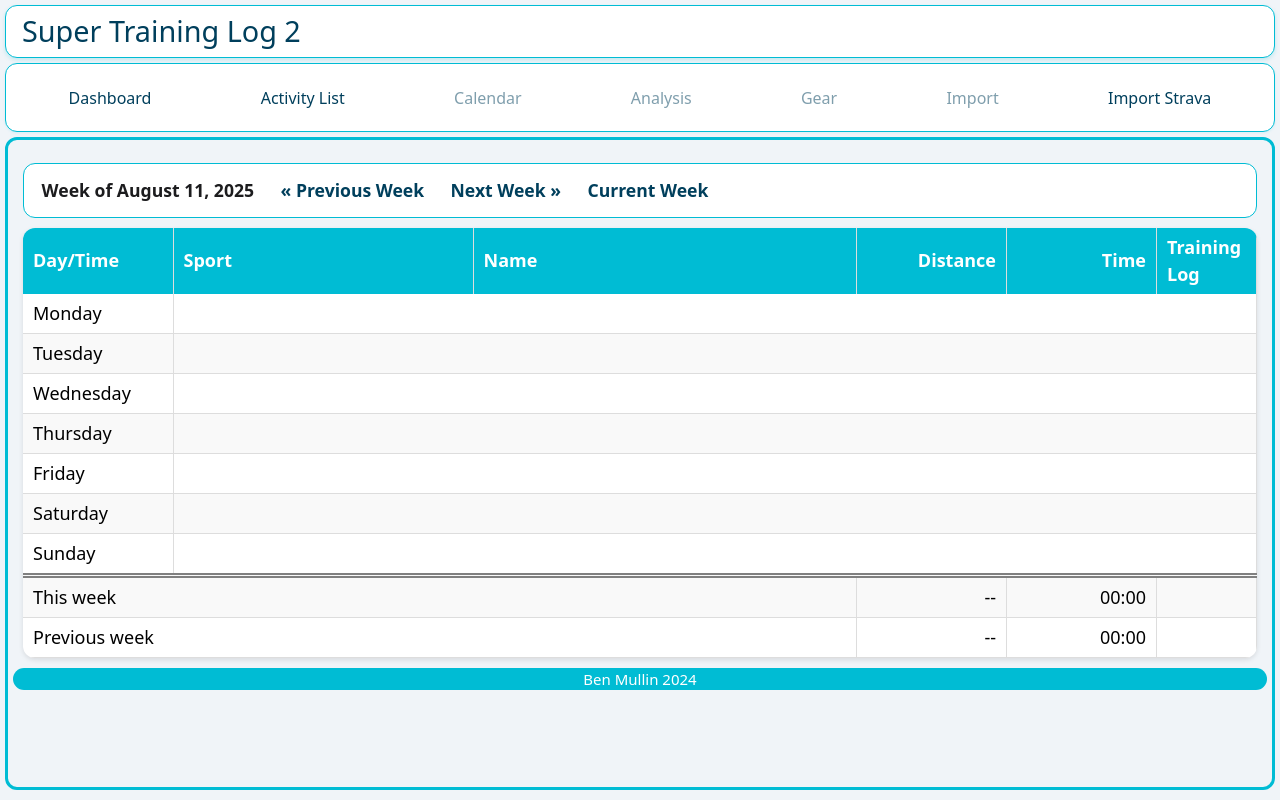
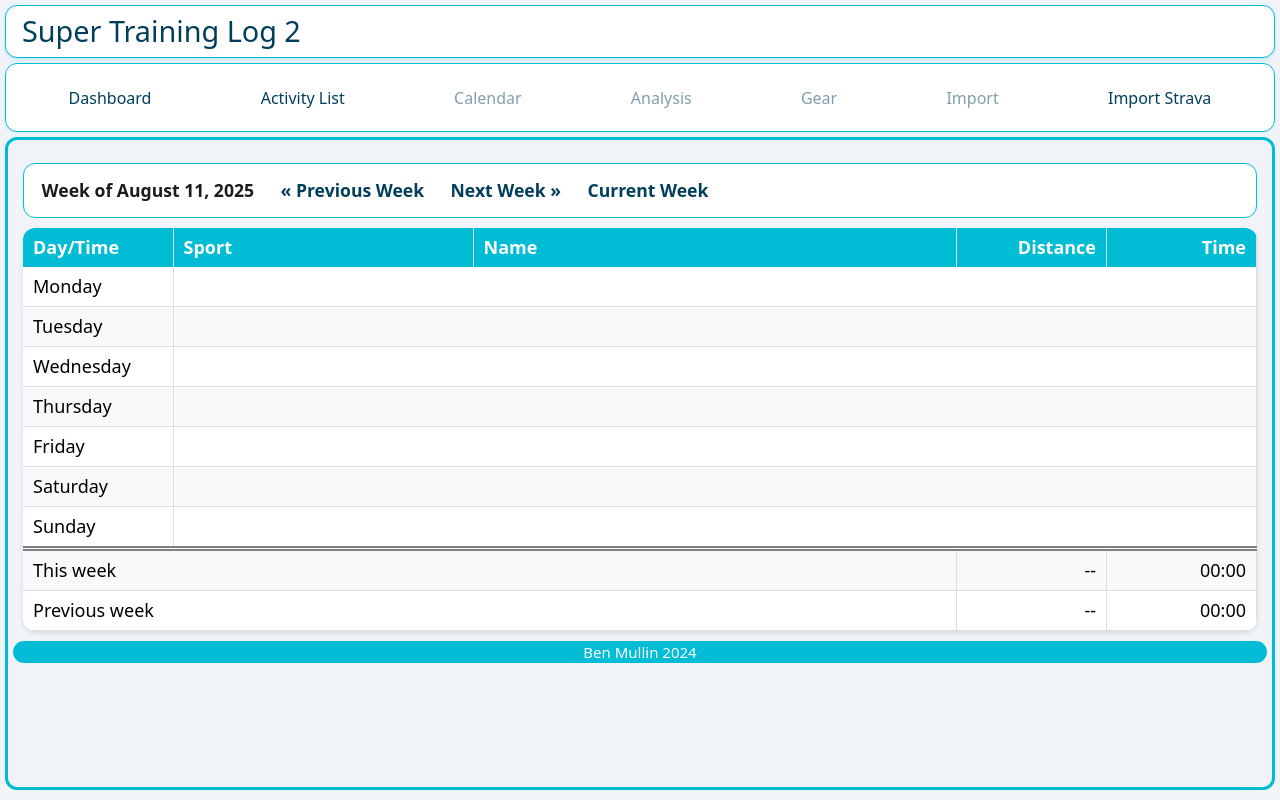
Before and after one commit to btmullin/supertl2, a Flask app: page / in a window 1280 px wide. Run offline with Flask 3, Linux system fonts and the light colour scheme; data that the repository does not hold is empty; parts of the project's set-up code (start-up, migrations or seed data) failed here and were passed over.

Commit message:
Dashboard for training only and minor updates to the activity list view.

```diff
--- a/apps/backend/app/static/main.css
+++ b/apps/backend/app/static/main.css
@@ -367,13 +367,14 @@ button:hover {
   border-right: 1px solid #ddd;  /* Light gray divider */
 }
 
-.col-date     { width: 150px; }
-.col-sport    { width: 300px; }
+.col-date       { width: 150px; }
+.col-date-time  { width: 220px; }
+.col-sport      { width: 300px; }
 /* .col-name     { width: 400px; } */
-.col-distance { width: 150px; }
-.col-time     { width: 150px; }
-.col-extra    { width: 100px; }
-.col-training { width: 100px; }
+.col-distance   { width: 150px; }
+.col-time       { width: 150px; }
+.col-extra      { width: 100px; }
+.col-training   { width: 100px; }
 
 .styled-table th.col-time,
 .styled-table th.col-distance,
--- a/apps/backend/app/templates/activitylist.html
+++ b/apps/backend/app/templates/activitylist.html
@@ -15,7 +15,7 @@
       </thead>
       {% for activity in activities %}
       <tr onclick="window.location='{{ url_for('views.edit_extra', id=activity.activityId, next=request.full_path) }}'" style="cursor: pointer;">
-          <td class="col-date">{{ activity.startDateTime | pretty_datetime }}</td>
+          <td class="col-date-time">{{ activity.startDateTime | pretty_datetime }}</td>
           <td class="col-sport">{{ activity.sportType }}</td>
           <td class="col-name">{{ activity.name }}</td>
           <td class="col-distance">{{ activity.distance | km }}</td>
--- a/apps/backend/app/templates/dashboard.html
+++ b/apps/backend/app/templates/dashboard.html
@@ -20,7 +20,6 @@
           <th class="col-name">Name</th>
           <th class="col-distance">Distance</th>
           <th class="col-time">Time</th>
-          <th>Training Log</th>
         </tr>
       </thead>
       <tbody>
@@ -41,7 +40,6 @@
               <td class="col-name">{{ activity.name }}</td>
               <td class="col-distance">{{ activity.distance | km }}</td>
               <td class="col-time">{{ activity.movingTimeInSeconds | format_duration }}</td>
-              <td class="col-extra">{% if activity.training_log is not none %}✅{% else %}❌{% endif %}</td>
             </tr>
           {% else %}
             <!-- Multiple activities, first row has day of week and daily summary, then each activity gets its own row with just the time -->
@@ -50,7 +48,6 @@
               <td colspan="2"></td>
               <td class="col-distance-summary">{{ daily_summaries[day].total_distance | km }}</td>
               <td class="col-time-summary">{{ daily_summaries[day].total_duration | format_duration }}</td>
-              <td class="col-extra"></td>
             </tr>
             {% for activity in activities %}
             <tr onclick="window.location='{{ url_for('views.edit_extra', id=activity.activityId, next=request.full_path) }}'" style="cursor: pointer;">
@@ -59,7 +56,6 @@
               <td class="col-name">{{ activity.name }}</td>
               <td class="col-distance">{{ activity.distance | km }}</td>
               <td class="col-time">{{ activity.movingTimeInSeconds | format_duration }}</td>
-              <td class="col-extra">{% if activity.training_log is not none %}✅{% else %}❌{% endif %}</td>
             </tr>
             {% endfor %}
           {% endif %}
@@ -68,13 +64,11 @@
           <td colspan="3">This week</td>
           <td class="col-distance">{{ week_summary.total_distance | km }}</td>
           <td class="col-time">{{ week_summary.total_duration | format_duration }}</td>
-          <td class="col-extra"></td>
         </tr>
         <tr>
           <td colspan="3">Previous week</td>
           <td class="col-distance">{{ previous_week_summary.total_distance | km }}</td>
           <td class="col-time">{{ previous_week_summary.total_duration | format_duration }}</td>
-          <td class="col-extra"></td>
       </tbody>
     </table>
   </div>
--- a/apps/backend/app/views.py
+++ b/apps/backend/app/views.py
@@ -23,7 +23,7 @@ from .forms.EditExtraForm import EditExtraForm
 from .models import StravaActivity, WorkoutType, TrainingLogData, Category
 from .db.base import sqla_db
 
-PER_PAGE = 18
+PER_PAGE = 25
 
 views = Blueprint("views", __name__)
 
@@ -43,7 +43,11 @@ def get_dashboard_context(week_offset=0):
     # Fetch activities in date range
     activities = (
         sqla_db.session.query(StravaActivity)
-        .filter(func.date(StravaActivity.startDateTime).between(start_of_week, end_of_week))
+        .join(StravaActivity.training_log)  # Only join activities that have a training_log
+        .filter(
+            TrainingLogData.isTraining == 1,
+            func.date(StravaActivity.startDateTime).between(start_of_week, end_of_week)
+        )
         .order_by(StravaActivity.startDateTime)
         .all()
     )
```
